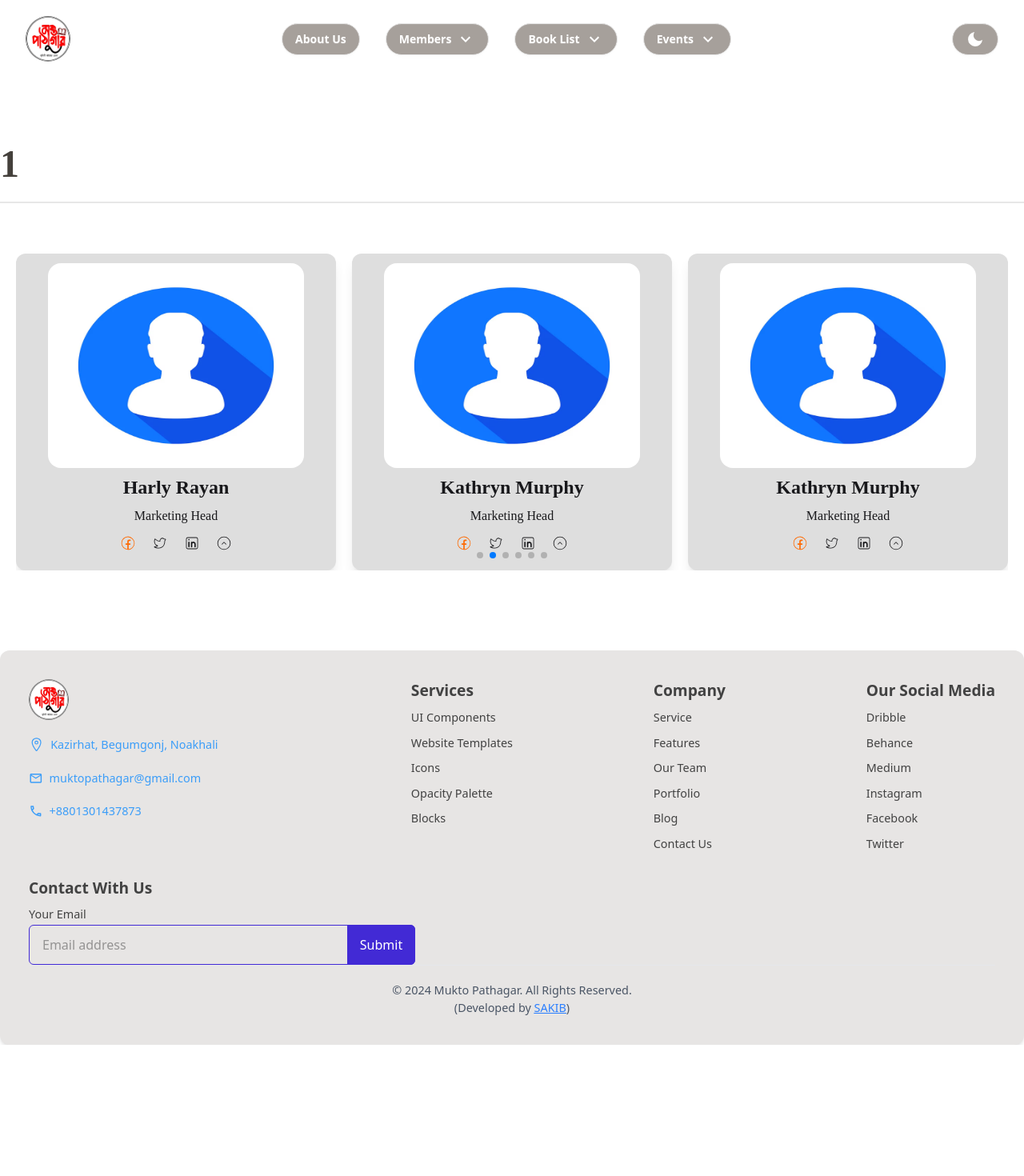
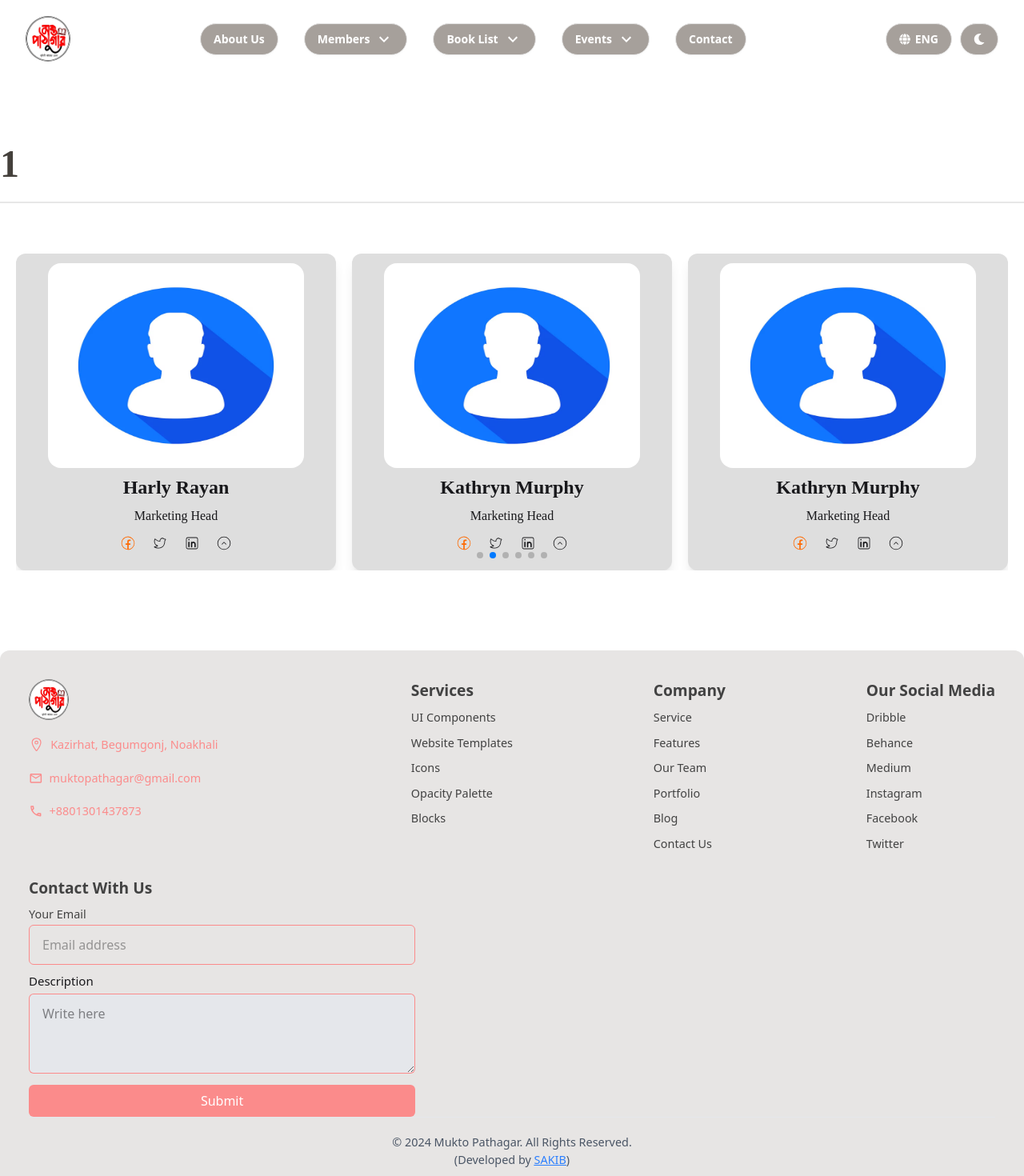
Before and after one commit to nmcsakib/mukto-pathagar-website, a React (Vite) app: page /members/1 in a window 1280 px wide. Shown: the top 1470 px of the page at 80% size. Before the commit the page ends 1306 px from the top, so only its background shows below. Built offline with nearby package versions, Linux system fonts and the light colour scheme.

Commit message:
added color and language

```diff
--- a/src/Banner/Banner.jsx
+++ b/src/Banner/Banner.jsx
@@ -7,11 +7,11 @@ const Banner = () => {
       <section className='container px-8 mx-auto'>
           <div className='w-full h-[500px] flex justify-around items-center pt-20 ' >
             <div className='flex-1 h-full flex justify-center items-center flex-col'>
-                <img className='w-1/4 rounded-full ' src={logo} alt="logo" />
+                <img className='w-1/4 rounded-full' src={logo} alt="logo" />
                 <h1 className='text-5xl font-bold'>Mukto Pathagar</h1>
                 <p className="text-lg text-gray-500 py-3">(Let the world for books.)</p>
             </div>
-            <div className='w-1/2'>
+            <div className='w-1/2 -mt-10'>
                 <img className='animate-spin spin-slow rounded-full'  src={banner} alt="" />
             </div>
 
--- a/src/Feedbacks/Feedbacks.jsx
+++ b/src/Feedbacks/Feedbacks.jsx
@@ -43,7 +43,7 @@ const Feedbacks = () => {
         >
           {feedbacks?.map((feedback) => (
             <SwiperSlide key={feedback._id}>
-              <div className="flexcode-banner-bg p-5 md:p-5 mb-9 rounded-2xl text-stone-600 border border-slate-500 hover:border-[#ff8ef9] transition-all duration-300 cursor-pointer">
+              <div className="flexcode-banner-bg p-5 md:p-5 mb-9 rounded-2xl text-stone-600 border border-slate-500 hover:border-[#fc8787f3] transition-all duration-300 cursor-pointer">
                 <h2 className="text-xl font-semibold mb-5 line-clamp-1">
                   {feedback.thumbExpression}
                 </h2>
@@ -58,11 +58,11 @@ const Feedbacks = () => {
                   </h3>
 
                 </span>
-                <div className="w-16 h-16 object-cover rounded-full border-[#0fcda1] bg-secondary-color border absolute bottom-0">
+                <div className="w-16 h-16 object-cover rounded-full border-[#fc8787f3] bg-secondary-color border absolute bottom-0">
                   {feedback?.image ? (
                     <img src={feedback.image} className="w-full rounded-full p-1" alt="" />
                   ) : (
-                    <FaUser className=" text-[#0fcda1] w-full h-full p-1 rounded-full" />
+                    <FaUser className=" text-[#fc8787f3] w-full h-full p-1 rounded-full" />
                   )}
                 </div>
               </div>
--- a/src/Footer/Footer.jsx
+++ b/src/Footer/Footer.jsx
@@ -14,10 +14,10 @@ const ResponsiveFooter = () => {
                 <div className="w-full sm:w-[25%] ">
                     <img src={logo} alt="logo"
                          className="w-[50px] mb-[20px] rounded-full"/>
-                    <div className="flex flex-col gap-[20px] text-[#3B9DF8]">
+                    <div className="flex flex-col gap-[20px] text-[#fc8787f3]">
                                             <span><a href="https://maps.app.goo.gl/xq3SwtFRZ7D17e3r6" target="_blank"
-                                                className="text-[0.9rem] flex items-center gap-[8px] cursor-pointer">
-                                                <IoLocationOutline className="text-[1.2rem]"/>
+                                                className="text-[0.9rem] flex items-center gap-[8px] cursor-pointer hover:text-blue-400">
+                                                <IoLocationOutline className="text-[1.2rem] "/>
                                                 Kazirhat, Begumgonj, Noakhali
                                             </a></span>
                         <span><a
@@ -75,18 +75,31 @@ const ResponsiveFooter = () => {
                     </div>
                 </div>
 
-                <div className="w-full">
+                <div id="contact" className="w-full">
                     <h3 className="text-[1.2rem] font-semibold text-[#424242] mb-2">Contact With Us</h3>
                     <div className="flex gap-[2px] w-full sm:w-[40%] flex-col text-[#424242] relative">
                         <label className="text-[0.9rem]">Your Email</label>
                         <input type="email"
-                               className="py-3 px-4 pr-[90px] w-full rounded-md border border-primary outline-none"
+                               className="py-3 px-4 pr-[90px] w-full rounded-md border border-[#fc8787f3]  outline-none"
                                placeholder="Email address"/>
+                    </div>
+                          <div className="w-full sm:w-[40%] pt-2">
+            <label
+                htmlFor="description"
+                className="font-[400] text-[15px] text-text"
+            >
+                Description
+            </label>
+            <textarea
+                id="name"
+                placeholder="Write here"
+                className="border-[#fc8787f3] border outline-none px-4 w-full mt-1 min-h-[100px] bg-gray-200 rounded-md py-3 focus:border-gray-400 transition-colors duration-300"
+            />
 
-                        <button
-                            className="px-4 h-[67%] rounded-r-md bg-primary text-white absolute top-[24px] right-0">Submit
+        </div>
+         <button
+                            className="px-4 py-2 mt-2 w-full sm:w-[40%] rounded-md bg-[#fc8787f3] hover:bg-[#fc8787c5] text-white cursor-pointer">Submit
                         </button>
-                    </div>
                 </div>
             </div>
              <div
--- /dev/null
+++ b/src/Lang/LangToggle.jsx
@@ -0,0 +1,20 @@
+import React, { useState } from 'react';
+import { FaGlobe } from 'react-icons/fa';
+
+const LangToggle = () => {
+    const [lang, setLang] = useState(true);
+    const toggleLang = () => {
+        setLang(!lang)
+    }
+    return (
+         <button
+              onClick={toggleLang}
+              aria-label="Toggle Dark Mode"
+              className="btn rounded-full bg-stone-400 text-white hover:btn-outline hover:bg-transparent hover:text-stone-600 flex-end"
+            ><FaGlobe/>
+              {lang === true ? <div><p>ENG</p></div> : <div><p>BAN</p></div>}
+            </button>
+    );
+};
+
+export default LangToggle;
--- a/src/Navbar/Navbar.jsx
+++ b/src/Navbar/Navbar.jsx
@@ -15,6 +15,7 @@ import {FaCubesStacked} from "react-icons/fa6";
 import ThemeToggle from "../ThemeToggle/ThemeToggle";
 import { useNavigate } from "react-router-dom";
 import logo from '../assets/logo.jpeg'
+import LangToggle from "../Lang/LangToggle";
 
 const ResponsiveNavbar = () => {
     const [mobileSidebarOpen, setMobileSidebarOpen] = useState(false)
@@ -30,10 +31,10 @@ const ResponsiveNavbar = () => {
   };
 
 
-     const Button = ({btnName}) => {
+     const Button = ({btnName, arrow=true}) => {
      return(
        <summary className='btn rounded-4xl bg-stone-400 text-white hover:btn-outline hover:bg-transparent hover:text-stone-600 mr-3'>{btnName}
-       {btnName === "About Us" ||  <MdKeyboardArrowDown
+       {arrow === false ||  <MdKeyboardArrowDown
                         className="text-[1.5rem] text-white group-hover:text-[#3B9DF8] transition-all duration-500 group-hover:rotate-[180deg]"/>}
        </summary>
      )
@@ -51,7 +52,7 @@ const ResponsiveNavbar = () => {
             {/* nav links */}
             <ul className="items-center gap-[20px] text-[1rem] text-[#424242] md:flex hidden">
                 <li className="transition-all duration-500 cursor-pointer hover:text-[#3B9DF8] capitalize">
-                    <a onClick={() => handleNavigation('/about')}><Button btnName={"About Us"}/></a>
+                    <a onClick={() => handleNavigation('/about')}><Button arrow={false} btnName={"About Us"}/></a>
                 </li>
 
                  {/* Members button */}
@@ -113,16 +114,16 @@ const ResponsiveNavbar = () => {
                         className="p-6 bg-stone-300 rounded-md boxShadow absolute top-[40px] z-[-1] -left-2 group-hover:translate-y-0 translate-y-[-20px] group-hover:opacity-100 opacity-0 group-hover:z-30 transition-all duration-300">
                             <ul className="flex flex-col gap-[7px] text-[#424242]">
                                 <li onClick={() => handleNavigation('/events/2022')} className="flex items-center gap-[7px] hover:text-[#3B9DF8] transition-all duration-300">
-                                    <BsArrowRight className="text-[#424242] text-[0.9rem]"/> 2022
+                                    <BsArrowRight className="text-[#424242] text-[0.9rem]"/> 2022 All Programs
                                 </li>
                                 <li onClick={() => handleNavigation('/events/2023')} className="flex items-center gap-[7px] hover:text-[#3B9DF8] transition-all duration-300">
-                                    <BsArrowRight className="text-[#424242] text-[0.9rem]"/> 2023
+                                    <BsArrowRight className="text-[#424242] text-[0.9rem]"/> 2023 All Programs
                                 </li>
                                 <li onClick={() => handleNavigation('/events/2024')} className="flex items-center gap-[7px] hover:text-[#3B9DF8] transition-all duration-300">
-                                    <BsArrowRight className="text-[#424242] text-[0.9rem]"/> 2024
+                                    <BsArrowRight className="text-[#424242] text-[0.9rem]"/> 2024 All Programs
                                 </li>
                                 <li onClick={() => handleNavigation('/events/2025')} className="flex items-center gap-[7px] hover:text-[#3B9DF8] transition-all duration-300">
-                                    <BsArrowRight className="text-[#424242] text-[0.9rem]"/> 2025
+                                    <BsArrowRight className="text-[#424242] text-[0.9rem]"/> 2025 All Programs
                                 </li>
 
 
@@ -130,11 +131,17 @@ const ResponsiveNavbar = () => {
                     </article>
                 </li>
 
+                {/* Contact */}
+                <li className="transition-all duration-500 cursor-pointer hover:text-[#3B9DF8] capitalize">
+                    <a href="#contact"><Button arrow={false} btnName={"Contact"}/></a>
+                </li>
+
 
             </ul>
 
             <div className="flex flex-end items-center gap-[10px]">
 
+       <LangToggle/>
        <ThemeToggle/>
                 <CiMenuFries
                     className="text-[1.6rem] text-[#424242]c cursor-pointer md:hidden flex"
--- /dev/null
+++ b/src/ScrollTop.jsx
@@ -0,0 +1,15 @@
+import { useEffect } from "react";
+import { useLocation } from "react-router-dom";
+
+const ScrollToTop = () => {
+  const { pathname } = useLocation();
+
+  useEffect(() => {
+    // Scroll to the top of the window
+    window.scrollTo(0, 0);
+  }, [pathname]);
+
+  return null;
+};
+
+export default ScrollToTop;
--- a/src/ThemeToggle/ThemeToggle.jsx
+++ b/src/ThemeToggle/ThemeToggle.jsx
@@ -1,34 +1,5 @@
 import React, { useEffect, useState } from 'react';
-
-const SunIcon = () => (
-  <svg
-    xmlns="http://www.w3.org/2000/svg"
-    className="h-6 w-6"
-    fill="none"
-    viewBox="0 0 24 24"
-    stroke="currentColor"
-    strokeWidth={2}
-  >
-    <circle cx="12" cy="12" r="5" stroke="currentColor" strokeWidth={2} />
-    <path
-      strokeLinecap="round"
-      strokeLinejoin="round"
-      d="M12 1v2m0 18v2m11-11h-2M3 12H1m16.364-7.364l-1.414 1.414M6.05 17.95l-1.414 1.414m12.728 0l1.414 1.414M6.05 6.05L4.636 4.636"
-    />
-  </svg>
-);
-
-const MoonIcon = () => (
-  <svg
-    xmlns="http://www.w3.org/2000/svg"
-    className="h-6 w-6"
-    fill="currentColor"
-    viewBox="0 0 24 24"
-    stroke="none"
-  >
-    <path d="M21 12.79A9 9 0 1111.21 3a7 7 0 009.79 9.79z" />
-  </svg>
-);
+import { FaMoon, FaSun } from 'react-icons/fa';
 
 const ThemeToggle = () => {
   const getInitialTheme = () => {
@@ -63,7 +34,7 @@ const ThemeToggle = () => {
       aria-label="Toggle Dark Mode"
       className="btn rounded-full bg-stone-400 text-white hover:btn-outline hover:bg-transparent hover:text-stone-600 flex-end"
     >
-      {theme === 'light' ? <MoonIcon /> : <SunIcon />}
+      {theme === 'light' ? <div><p><FaMoon/></p></div> : <div><p><FaSun/></p></div>}
     </button>
   );
 };
--- a/src/main.jsx
+++ b/src/main.jsx
@@ -3,9 +3,11 @@ import { createRoot } from 'react-dom/client'
 import { BrowserRouter } from 'react-router-dom';
 import './index.css'
 import App from './App.jsx'
+import ScrollToTop from './ScrollTop.jsx';
 
 createRoot(document.getElementById('root')).render(
     <BrowserRouter>
+    <ScrollToTop/>
     <App />
     </BrowserRouter>
 )
```
Also changed, not shown: src/About/About.jsx (+18 -4 lines), src/Counter/Counter.jsx (+4 -4 lines), src/Members/Members.jsx (+28 -1 lines), src/OurActivities/OurActivities.jsx (+7 -7 lines).
